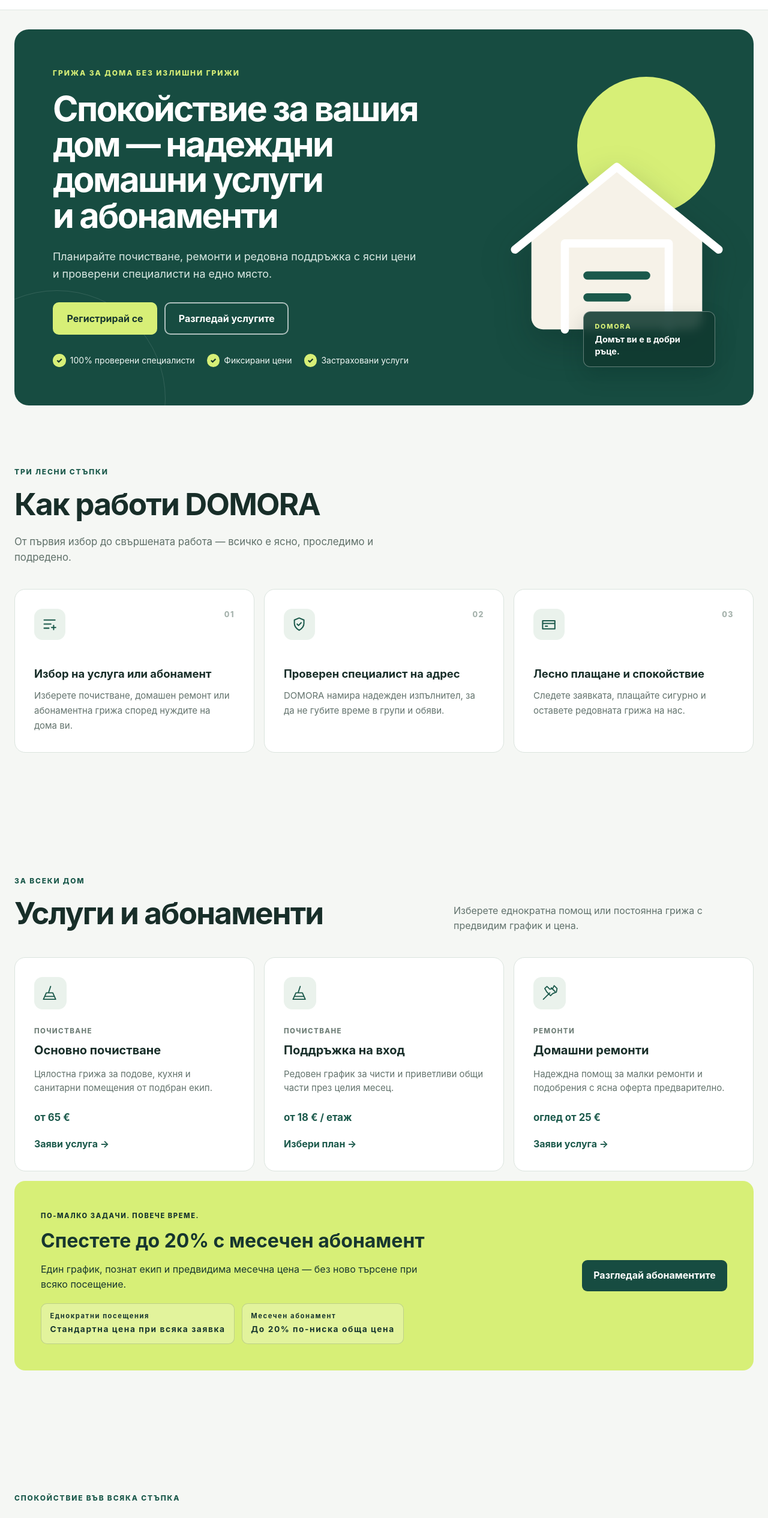
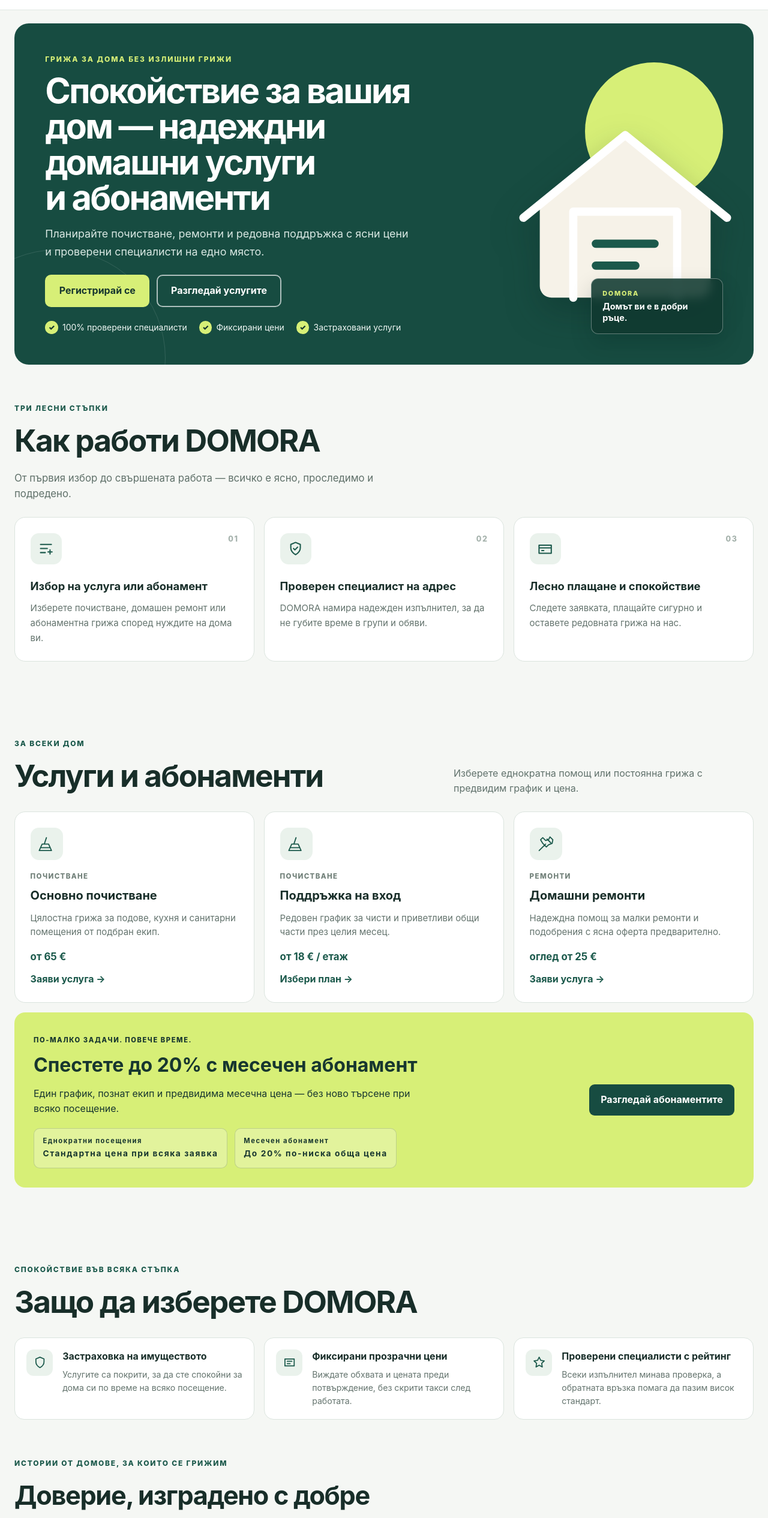
Before and after one commit to AlexzanderF/domora-app, a Next.js app: page / in a window 1280 px wide. Shown: the part 62-2593 px from the top of the page at 60% size. Built offline with nearby package versions, Linux system fonts and the light colour scheme; no server answers.

Commit message:
Tighten landing page spacing

```diff
--- a/src/app/landing.module.css
+++ b/src/app/landing.module.css
@@ -2,7 +2,7 @@
   width: min(1320px, calc(100% - 3rem));
   max-width: none;
   min-height: 0;
-  padding: 2rem 0 0;
+  padding: 1.35rem 0 0;
   margin: 0 auto;
 }
 
--- a/src/features/landing/hero.module.css
+++ b/src/features/landing/hero.module.css
@@ -2,10 +2,10 @@
   position: relative;
   display: grid;
   grid-template-columns: minmax(0, 1.35fr) minmax(250px, 0.65fr);
-  gap: clamp(2rem, 5vw, 5rem);
+  gap: clamp(1.5rem, 4vw, 3.25rem);
   align-items: center;
-  min-height: 540px;
-  padding: clamp(2rem, 5vw, 4.5rem);
+  min-height: 430px;
+  padding: clamp(1.75rem, 4vw, 3.25rem);
   overflow: hidden;
   border-radius: 24px;
   background: #174c41;
@@ -29,7 +29,7 @@
 }
 
 .eyebrow {
-  margin: 0 0 1.25rem;
+  margin: 0 0 0.85rem;
   color: #d7ef77;
   font-size: 0.75rem;
   font-weight: 800;
@@ -48,7 +48,7 @@
 
 .description {
   max-width: 610px;
-  margin: 1.5rem 0 0;
+  margin: 1rem 0 0;
   color: #d9e8e3;
   font-size: clamp(1rem, 1.4vw, 1.2rem);
   line-height: 1.65;
@@ -58,7 +58,7 @@
   display: flex;
   flex-wrap: wrap;
   gap: 0.75rem;
-  margin-top: 2rem;
+  margin-top: 1.45rem;
 }
 
 .primaryAction,
@@ -104,7 +104,7 @@
   flex-wrap: wrap;
   gap: 0.75rem 1.25rem;
   padding: 0;
-  margin: 2rem 0 0;
+  margin: 1.45rem 0 0;
   list-style: none;
   color: #eff7f4;
   font-size: 0.875rem;
@@ -132,7 +132,7 @@
 .visual {
   position: relative;
   align-self: stretch;
-  min-height: 360px;
+  min-height: 300px;
 }
 
 .sun {
@@ -194,7 +194,7 @@
 
 @media (max-width: 600px) {
   .hero {
-    padding: 2rem 1.25rem;
+    padding: 1.75rem 1.25rem;
     border-radius: 18px;
   }
 
--- a/src/features/landing/how-it-works.module.css
+++ b/src/features/landing/how-it-works.module.css
@@ -1,11 +1,11 @@
 .section {
-  padding: clamp(4rem, 8vw, 7rem) 0;
-  scroll-margin-top: 5rem;
+  padding: clamp(2.5rem, 5vw, 4.25rem) 0;
+  scroll-margin-top: 8.5rem;
 }
 
 .intro {
   max-width: 680px;
-  margin-bottom: 2.5rem;
+  margin-bottom: 1.65rem;
 }
 
 .eyebrow {
@@ -39,7 +39,7 @@
 
 .step {
   min-width: 0;
-  padding: clamp(1.4rem, 3vw, 2rem);
+  padding: clamp(1.15rem, 2.4vw, 1.6rem);
   border: 1px solid #dbe4de;
   border-radius: 18px;
   background: #ffffff;
@@ -49,7 +49,7 @@
   display: flex;
   align-items: flex-start;
   justify-content: space-between;
-  margin-bottom: 2.75rem;
+  margin-bottom: 1.55rem;
 }
 
 .icon {
@@ -90,7 +90,7 @@
 
 @media (max-width: 700px) {
   .section {
-    padding: 3.5rem 0;
+    padding: 2.5rem 0;
   }
 
   .steps {
--- a/src/features/landing/service-showcase.module.css
+++ b/src/features/landing/service-showcase.module.css
@@ -1,6 +1,6 @@
 .section {
-  padding: clamp(4rem, 8vw, 7rem) 0;
-  scroll-margin-top: 5rem;
+  padding: clamp(2.5rem, 5vw, 4.25rem) 0;
+  scroll-margin-top: 8.5rem;
 }
 
 .heading {
@@ -8,7 +8,7 @@
   align-items: end;
   justify-content: space-between;
   gap: 2rem;
-  margin-bottom: 2.5rem;
+  margin-bottom: 1.65rem;
 }
 
 .heading > p {
@@ -45,7 +45,7 @@
   min-width: 0;
   flex-direction: column;
   align-items: flex-start;
-  padding: clamp(1.4rem, 3vw, 2rem);
+  padding: clamp(1.15rem, 2.4vw, 1.6rem);
   border: 1px solid #dbe4de;
   border-radius: 18px;
   background: #ffffff;
@@ -56,7 +56,7 @@
   width: 3.4rem;
   height: 3.4rem;
   place-items: center;
-  margin-bottom: 1.75rem;
+  margin-bottom: 1.15rem;
   border-radius: 14px;
   background: #eaf2ec;
 }
@@ -82,7 +82,7 @@
 
 .card p {
   flex: 1;
-  margin: 0.75rem 0 1.5rem;
+  margin: 0.65rem 0 1rem;
   color: #63736d;
   font-size: 0.94rem;
 }
@@ -93,7 +93,7 @@
 }
 
 .cardAction {
-  margin-top: 1.2rem;
+  margin-top: 0.8rem;
   padding: 0;
   border: 0;
   background: transparent;
@@ -112,7 +112,7 @@
   align-items: center;
   justify-content: space-between;
   gap: 2rem;
-  padding: clamp(1.6rem, 4vw, 2.75rem);
+  padding: clamp(1.3rem, 3vw, 2rem);
   margin-top: 1rem;
   border-radius: 18px;
   background: #d7ef77;
--- a/src/features/landing/trust-sections.module.css
+++ b/src/features/landing/trust-sections.module.css
@@ -1,10 +1,10 @@
 .trustSection {
-  padding: clamp(4rem, 8vw, 7rem) 0;
+  padding: clamp(2.5rem, 5vw, 4.25rem) 0;
 }
 
 .sectionHeading {
   max-width: 700px;
-  margin-bottom: 2.5rem;
+  margin-bottom: 1.65rem;
 }
 
 .sectionHeading p,
@@ -37,7 +37,7 @@
   display: flex;
   gap: 1rem;
   min-width: 0;
-  padding: 1.5rem;
+  padding: 1.2rem;
   border: 1px solid #dbe4de;
   border-radius: 16px;
   background: #ffffff;
@@ -73,7 +73,7 @@
 
 .testimonialHeading {
   max-width: 690px;
-  margin: clamp(4rem, 7vw, 6rem) 0 2rem;
+  margin: clamp(2.5rem, 5vw, 4rem) 0 1.4rem;
 }
 
 .testimonialHeading h3 {
@@ -92,7 +92,7 @@
   display: flex;
   min-width: 0;
   flex-direction: column;
-  padding: clamp(1.4rem, 3vw, 2rem);
+  padding: clamp(1.15rem, 2.4vw, 1.6rem);
   border-radius: 18px;
   background: #174c41;
   color: #ffffff;
@@ -106,7 +106,7 @@
 
 .testimonials blockquote {
   flex: 1;
-  margin: 1.25rem 0 2rem;
+  margin: 1rem 0 1.35rem;
   color: #f4f8f6;
   font-size: 1rem;
   line-height: 1.7;
@@ -142,9 +142,9 @@
 .faq {
   display: grid;
   grid-template-columns: minmax(260px, 0.7fr) minmax(0, 1.3fr);
-  gap: clamp(2rem, 7vw, 6rem);
-  padding: clamp(4rem, 8vw, 7rem) 0;
-  scroll-margin-top: 5rem;
+  gap: clamp(1.75rem, 5vw, 4rem);
+  padding: clamp(2.5rem, 5vw, 4.25rem) 0;
+  scroll-margin-top: 8.5rem;
 }
 
 .faqIntro span {
@@ -167,7 +167,7 @@
   align-items: center;
   justify-content: space-between;
   gap: 1rem;
-  padding: 1.4rem 0;
+  padding: 1.05rem 0;
   color: #182e29;
   font-size: 1.05rem;
   font-weight: 750;
```
